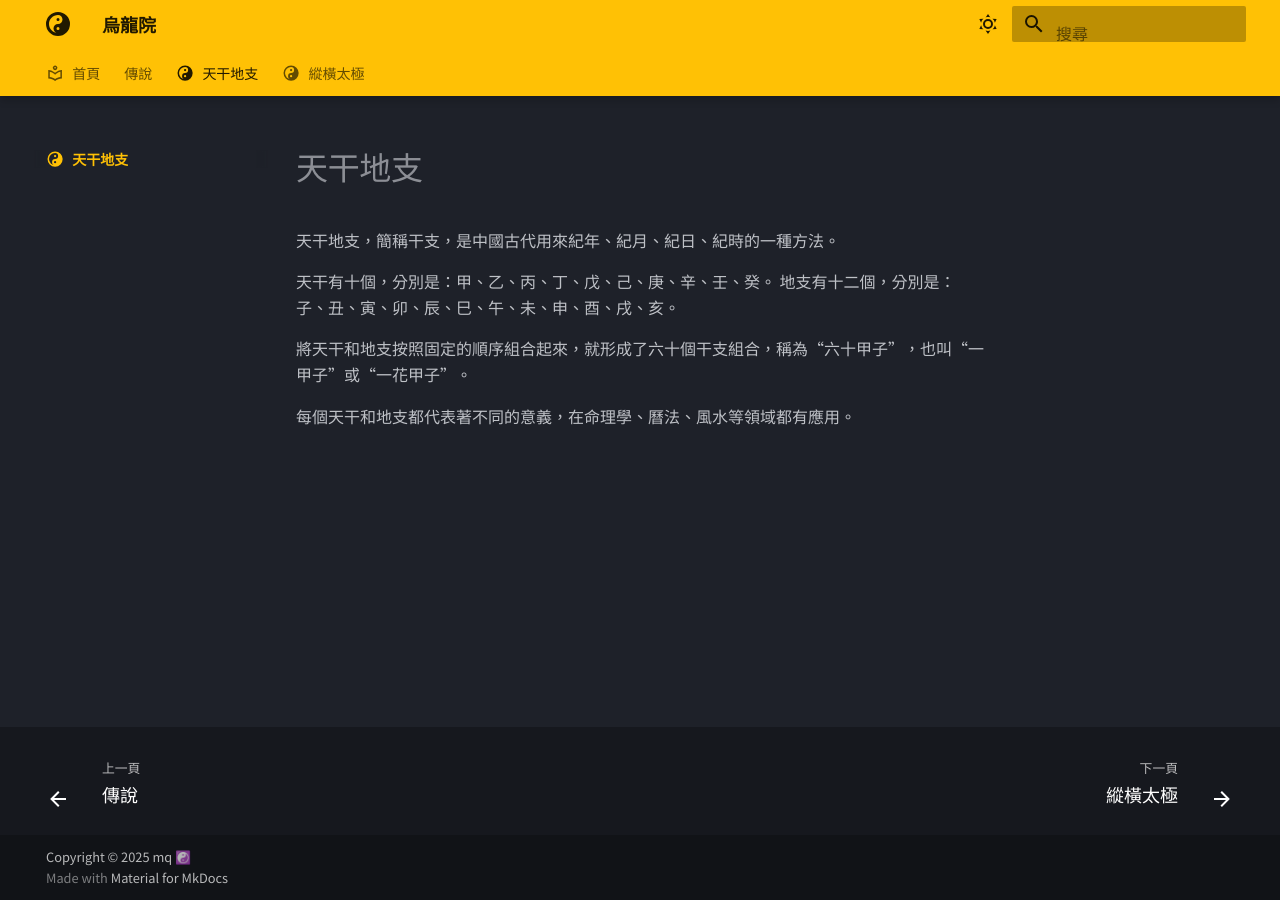
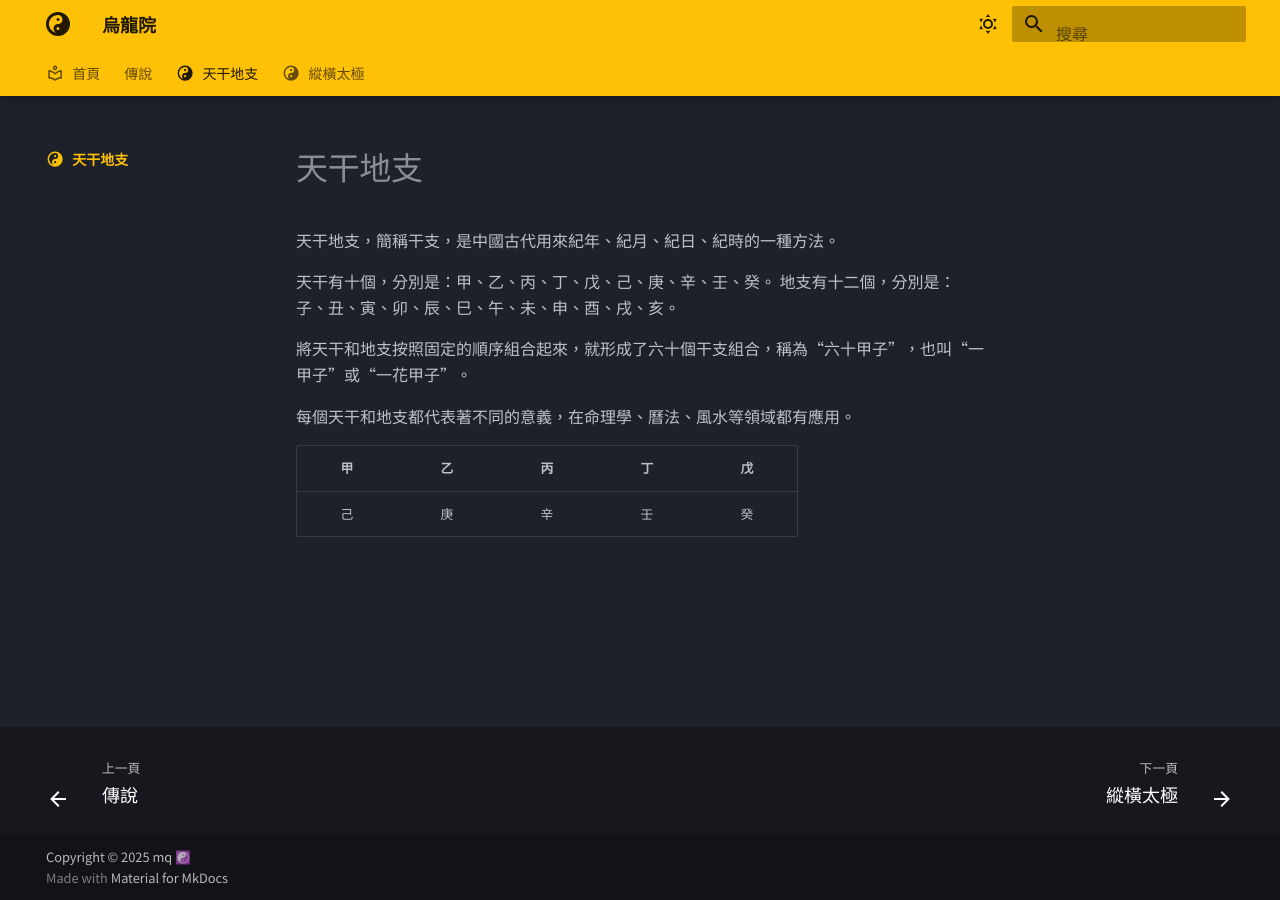
Before and after one commit to oolongyuan/oolongyuan.github.io, an MkDocs documentation site: the page built from docs/天干地支/index.md, in a window 1280 px wide. Built offline with MkDocs 1.6.1 and Material for MkDocs 9.7.7, drawn with Linux system fonts in a browser that asks for light colours; some web fonts are replaced.

Commit message:
update table

```diff
--- a/docs/天干地支/index.md
+++ b/docs/天干地支/index.md
@@ -14,3 +14,8 @@ subtitle:
 將天干和地支按照固定的順序組合起來，就形成了六十個干支組合，稱為“六十甲子”，也叫“一甲子”或“一花甲子”。
 
 每個天干和地支都代表著不同的意義，在命理學、曆法、風水等領域都有應用。
+
+
+|  甲  |  乙  |  丙  |  丁  |  戊  |
+| :--: | :--: | :--: | :--: | :--: |
+|  己  |  庚  |  辛  |  壬  |  癸  |
```
